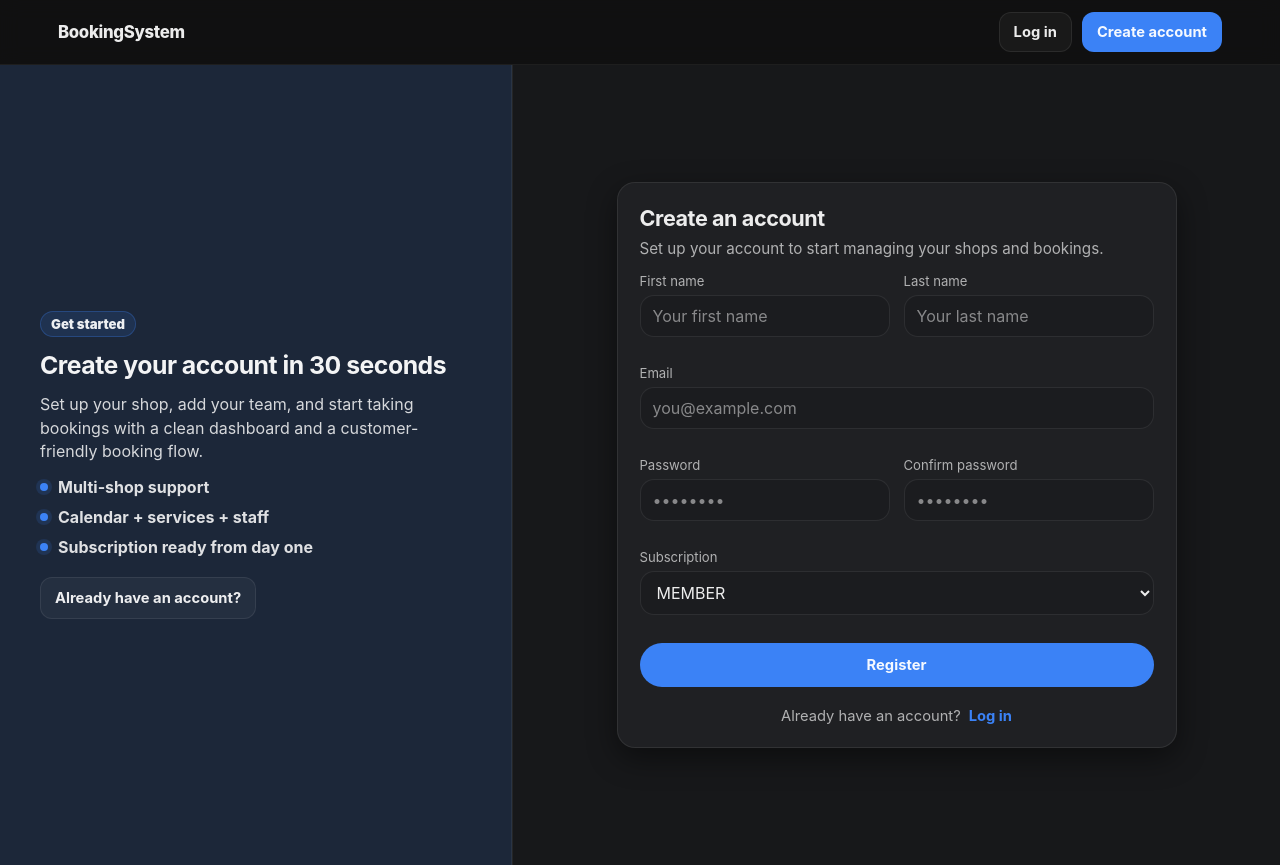
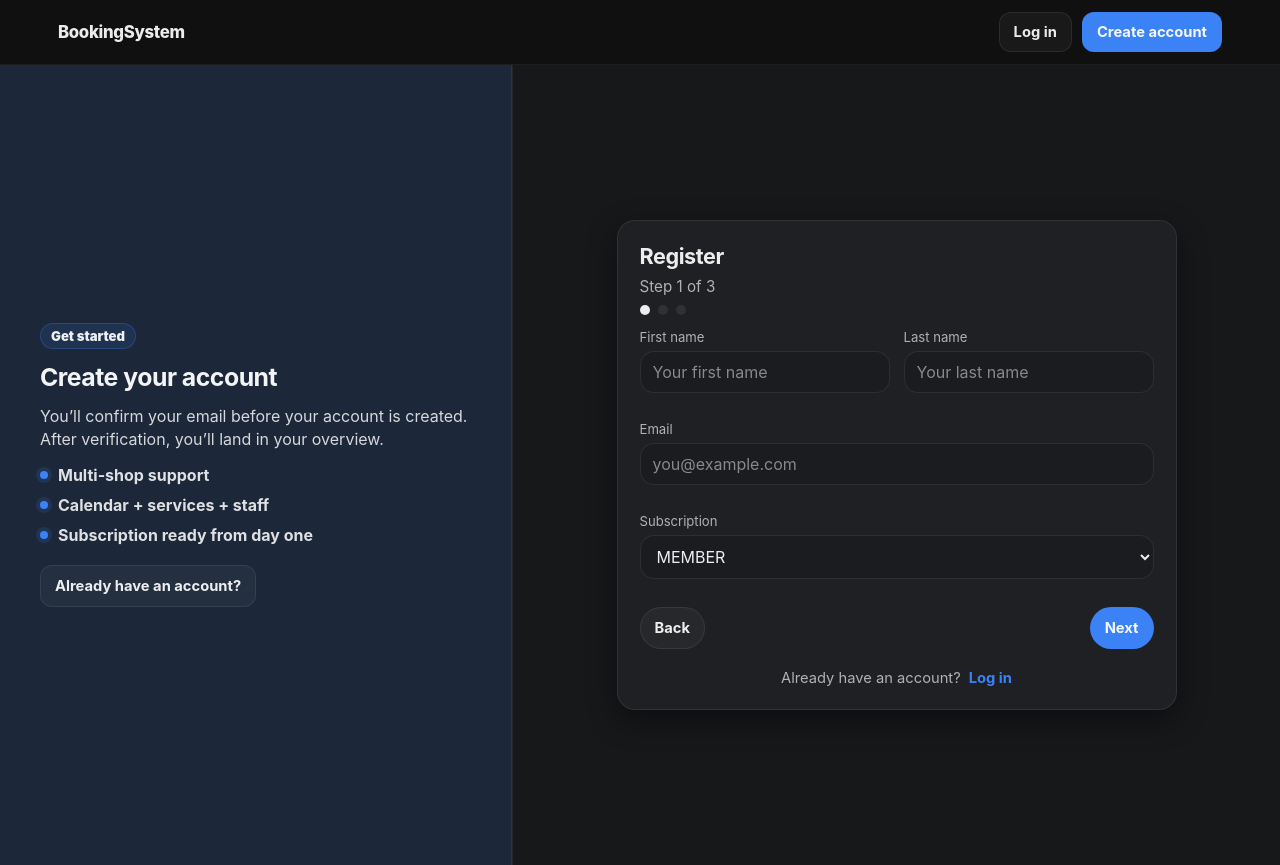
Before and after one commit to notTeo/BookingSystemFrontend_v2, a React (Vite) app: page /register in a window 1280 px wide. Built offline with nearby package versions, Linux system fonts and the light colour scheme; no server answers.

Commit message:
added pre-register and varify email

```diff
--- a/src/pages/public/RegisterPage/RegisterPage.css
+++ b/src/pages/public/RegisterPage/RegisterPage.css
@@ -279,3 +279,87 @@
     font-size: 1.2rem;
   }
 }
+
+/* src/pages/auth/register/RegisterPage.css */
+
+.wizard__steps {
+  display: flex;
+  gap: 8px;
+  align-items: center;
+}
+
+.wizard__dot {
+  width: 10px;
+  height: 10px;
+  border-radius: 999px;
+  background: var(--border, rgba(255, 255, 255, 0.12));
+}
+
+.wizard__dot.is-active {
+  background: var(--text, #fff);
+}
+
+.wizard__actions {
+  display: flex;
+  justify-content: space-between;
+  align-items: center;
+  gap: 12px;
+}
+
+.wizard__hint {
+  margin: 0;
+  color: var(--muted, rgba(255, 255, 255, 0.7));
+  font-size: 14px;
+  line-height: 1.5;
+}
+
+.wizard__success {
+  padding: 12px;
+  border: 1px solid var(--border, rgba(255, 255, 255, 0.12));
+  border-radius: 12px;
+  background: var(--card, rgba(255, 255, 255, 0.04));
+}
+
+.wizard__successTitle {
+  margin: 0;
+  font-weight: 700;
+}
+
+.wizard__successText {
+  margin: 0;
+  color: var(--muted, rgba(255, 255, 255, 0.7));
+  font-size: 14px;
+  line-height: 1.5;
+}
+
+.wizard__successText code {
+  font-family: ui-monospace, SFMono-Regular, Menlo, Monaco, Consolas, "Liberation Mono", "Courier New",
+    monospace;
+  font-size: 12px;
+  padding: 2px 6px;
+  border-radius: 8px;
+  border: 1px solid var(--border, rgba(255, 255, 255, 0.12));
+}
+
+.wizard__loginLink {
+  color: inherit;
+  text-decoration: none;
+  opacity: 0.9;
+}
+
+.wizard__loginLink:hover {
+  opacity: 1;
+  text-decoration: underline;
+}
+
+/* Optional: keep buttons from stretching weirdly on small widths */
+@media (max-width: 720px) {
+  .wizard__actions {
+    flex-direction: column;
+    align-items: stretch;
+  }
+
+  .wizard__loginLink {
+    text-align: center;
+  }
+}
--- a/src/pages/public/RegisterPage/RegisterPage.tsx
+++ b/src/pages/public/RegisterPage/RegisterPage.tsx
@@ -1,9 +1,9 @@
-import React, { useCallback, useState } from "react";
-import { Link, useNavigate } from "react-router-dom";
+// src/pages/auth/register/RegisterPage.tsx
+import React, { useCallback, useMemo, useState } from "react";
+import { Link } from "react-router-dom";
 
 import "./RegisterPage.css";
-import { registerUser } from "../../../api/auth";
-import { useAuth } from "../../../providers/AuthProvider";
+import { preRegisterUser } from "../../../api/auth";
 
 const EMPTY_FORM = {
   firstName: "",
@@ -14,16 +14,35 @@ const EMPTY_FORM = {
   subscription: "MEMBER",
 } as const;
 
-type FormState = typeof EMPTY_FORM;
+type FormState = {
+  firstName: string;
+  lastName: string;
+  email: string;
+  password: string;
+  confirmPassword: string;
+  subscription: "MEMBER" | "STARTER" | "PRO";
+};
 
-type RegisterStatus = "idle" | "pending" | "success" | "error";
+type StepKey = "email" | "password" | "verify";
+type SubmitStatus = "idle" | "pending" | "success" | "error";
+
+function isEmailLike(v: string): boolean {
+  return /^[^\s@]+@[^\s@]+\.[^\s@]+$/.test(v.trim());
+}
 
 const RegisterPage: React.FC = () => {
-  const [form, setForm] = useState<FormState>(EMPTY_FORM);
-  const [status, setStatus] = useState<RegisterStatus>("idle");
+  const [form, setForm] = useState<FormState>(EMPTY_FORM as unknown as FormState);
+  const [step, setStep] = useState<StepKey>("email");
+  const [status, setStatus] = useState<SubmitStatus>("idle");
   const [error, setError] = useState<string | null>(null);
-  const navigate = useNavigate();
-  const { refreshUser } = useAuth();
+
+  const isSubmitting = status === "pending";
+
+  const stepIndex = useMemo(() => {
+    if (step === "email") return 0;
+    if (step === "password") return 1;
+    return 2;
+  }, [step]);
 
   const handleChange = useCallback<React.ChangeEventHandler<HTMLInputElement | HTMLSelectElement>>(
     (event) => {
@@ -34,45 +53,80 @@ const RegisterPage: React.FC = () => {
     [error],
   );
 
-  const handleSubmit = useCallback<React.FormEventHandler<HTMLFormElement>>(
-    async (event) => {
-      event.preventDefault();
+  const validateEmailStep = useCallback((): string | null => {
+    if (!form.firstName.trim() || form.firstName.trim().length < 2) return "First name is required.";
+    if (!form.lastName.trim() || form.lastName.trim().length < 2) return "Last name is required.";
+    if (!isEmailLike(form.email)) return "Enter a valid email.";
+    if (!form.subscription) return "Choose a subscription.";
+    return null;
+  }, [form.firstName, form.lastName, form.email, form.subscription]);
 
+  const validatePasswordStep = useCallback((): string | null => {
+    if (!form.password || form.password.length < 8) return "Password must be at least 8 characters.";
+    if (form.password !== form.confirmPassword) return "Passwords do not match.";
+    return null;
+  }, [form.password, form.confirmPassword]);
+
+  const goNext = useCallback(() => {
+    setError(null);
+
+    if (step === "email") {
+      const msg = validateEmailStep();
+      if (msg) return setError(msg);
+      setStep("password");
+      return;
+    }
+
+    if (step === "password") {
+      const msg = validatePasswordStep();
+      if (msg) return setError(msg);
+      setStep("verify");
+      return;
+    }
+  }, [step, validateEmailStep, validatePasswordStep]);
+
+  const goBack = useCallback(() => {
+    setError(null);
+
+    if (step === "password") setStep("email");
+    else if (step === "verify") setStep("password");
+  }, [step]);
+
+  const handleSendVerification = useCallback(async () => {
     setStatus("pending");
     setError(null);
 
+    const msg1 = validateEmailStep();
+    if (msg1) {
+      setStatus("idle");
+      setError(msg1);
+      return;
+    }
+
+    const msg2 = validatePasswordStep();
+    if (msg2) {
+      setStatus("idle");
+      setError(msg2);
+      return;
+    }
+
     try {
-        await registerUser({
-          firstName: form.firstName,
-          lastName: form.lastName,
-          email: form.email,
+      await preRegisterUser({
+        firstName: form.firstName.trim(),
+        lastName: form.lastName.trim(),
+        email: form.email.trim().toLowerCase(),
         password: form.password,
         confirmPassword: form.confirmPassword,
         subscription: form.subscription,
       });
 
-        await refreshUser();
       setStatus("success");
-        navigate("/overview", { replace: true });
     } catch (err) {
-        console.error("Unable to register", err);
+      console.error("Unable to pre-register", err);
       setStatus("error");
-        setError(err instanceof Error ? err.message : "Unable to register. Try again.");
+      setError(err instanceof Error ? err.message : "Unable to send verification email. Try again.");
     }
-    },
-    [
-      navigate,
-      form.firstName,
-      form.lastName,
-      form.email,
-      form.password,
-      form.confirmPassword,
-      form.subscription,
-      refreshUser,
-    ],
-  );
-
-  const isSubmitting = status === "pending";
+  }, [form, validateEmailStep, validatePasswordStep]);
 
   return (
     <main className="signin">
@@ -82,11 +136,11 @@ const RegisterPage: React.FC = () => {
           <div className="signin__rightInner">
             <span className="signin__badge">Get started</span>
 
-            <h2 className="signin__rightTitle">Create your account in 30 seconds</h2>
+            <h2 className="signin__rightTitle">Create your account</h2>
 
             <p className="signin__rightText">
-              Set up your shop, add your team, and start taking bookings with a clean dashboard and
-              a customer-friendly booking flow.
+              You’ll confirm your email before your account is created. After verification, you’ll
+              land in your overview.
             </p>
 
             <div className="signin__bullets">
@@ -112,16 +166,22 @@ const RegisterPage: React.FC = () => {
           </div>
         </aside>
 
-        {/* RIGHT (60%): form */}
+        {/* RIGHT (60%): wizard */}
         <section className="signin__left signin__left--right">
-          <form className="signin__card stack-md" onSubmit={handleSubmit}>
+          <div className="signin__card stack-md">
             <header className="signin__header stack-sm">
-              <h1 className="signin__title">Create an account</h1>
-              <p className="signin__subtitle">
-                Set up your account to start managing your shops and bookings.
-              </p>
+              <h1 className="signin__title">Register</h1>
+              <p className="signin__subtitle">Step {stepIndex + 1} of 3</p>
+
+              <div className="wizard__steps" aria-hidden="true">
+                <div className={`wizard__dot ${stepIndex >= 0 ? "is-active" : ""}`} />
+                <div className={`wizard__dot ${stepIndex >= 1 ? "is-active" : ""}`} />
+                <div className={`wizard__dot ${stepIndex >= 2 ? "is-active" : ""}`} />
+              </div>
             </header>
 
+            {step === "email" && (
+              <div className="stack-md">
                 <div className="signin__grid2">
                   <div className="field">
                     <label htmlFor="firstName">First name</label>
@@ -134,6 +194,7 @@ const RegisterPage: React.FC = () => {
                       placeholder="Your first name"
                       type="text"
                       value={form.firstName}
+                      disabled={isSubmitting}
                     />
                   </div>
 
@@ -148,6 +209,7 @@ const RegisterPage: React.FC = () => {
                       placeholder="Your last name"
                       type="text"
                       value={form.lastName}
+                      disabled={isSubmitting}
                     />
                   </div>
                 </div>
@@ -163,9 +225,30 @@ const RegisterPage: React.FC = () => {
                     placeholder="you@example.com"
                     type="email"
                     value={form.email}
+                    disabled={isSubmitting}
                   />
                 </div>
 
+                <div className="field">
+                  <label htmlFor="subscription">Subscription</label>
+                  <select
+                    className="select"
+                    id="subscription"
+                    name="subscription"
+                    value={form.subscription}
+                    onChange={handleChange}
+                    disabled={isSubmitting}
+                  >
+                    <option value="MEMBER">MEMBER</option>
+                    <option value="STARTER">STARTER</option>
+                    <option value="PRO">PRO</option>
+                  </select>
+                </div>
+              </div>
+            )}
+
+            {step === "password" && (
+              <div className="stack-md">
                 <div className="signin__grid2">
                   <div className="field">
                     <label htmlFor="password">Password</label>
@@ -178,6 +261,7 @@ const RegisterPage: React.FC = () => {
                       placeholder="••••••••"
                       type="password"
                       value={form.password}
+                      disabled={isSubmitting}
                     />
                   </div>
 
@@ -192,40 +276,99 @@ const RegisterPage: React.FC = () => {
                       placeholder="••••••••"
                       type="password"
                       value={form.confirmPassword}
+                      disabled={isSubmitting}
                     />
                   </div>
                 </div>
 
+                <p className="wizard__hint">
+                  Next step will send a verification email to the address you provided.
+                </p>
+              </div>
+            )}
+
+            {step === "verify" && (
+              <div className="stack-md">
                 <div className="field">
-              <label htmlFor="subscription">Subscription</label>
-              <select
-                className="select"
-                id="subscription"
-                name="subscription"
-                value={form.subscription}
-                onChange={handleChange}
-              >
-                <option value="MEMBER">MEMBER</option>
-                <option value="STARTER">STARTER</option>
-                <option value="PRO">PRO</option>
-              </select>
+                  <label htmlFor="verifyEmail">Email</label>
+                  <input
+                    className="input"
+                    id="verifyEmail"
+                    name="verifyEmail"
+                    value={form.email}
+                    readOnly
+                  />
                 </div>
 
-            {status === "error" && error && <p className="signin__error">{error}</p>}
+                {status === "success" ? (
+                  <div className="wizard__success stack-sm">
+                    <p className="wizard__successTitle">Verification email sent.</p>
+                    <p className="wizard__successText">
+                      Open your email and click the verification button. After verification you will
+                      be redirected to <code>/overview</code>.
+                    </p>
 
                     <button
-              type="submit"
-              className="btn btn--primary btn--full signin__btn"
+                      type="button"
+                      className="btn btn--ghost"
+                      onClick={handleSendVerification}
                       disabled={isSubmitting}
                     >
-              {isSubmitting ? "Registering..." : "Register"}
+                      Resend email
                     </button>
+                  </div>
+                ) : (
+                  <div className="stack-sm">
+                    <p className="wizard__hint">
+                      Click the button to send the verification email.
+                    </p>
+
+                    <button
+                      type="button"
+                      className="btn btn--primary btn--full signin__btn"
+                      onClick={handleSendVerification}
+                      disabled={isSubmitting}
+                    >
+                      {isSubmitting ? "Sending..." : "Send verification email"}
+                    </button>
+                  </div>
+                )}
+              </div>
+            )}
+
+            {error && <p className="signin__error">{error}</p>}
+
+            <div className="wizard__actions">
+              <button
+                type="button"
+                className="btn btn--ghost"
+                onClick={goBack}
+                disabled={isSubmitting || step === "email"}
+              >
+                Back
+              </button>
+
+              {step !== "verify" ? (
+                <button
+                  type="button"
+                  className="btn btn--primary"
+                  onClick={goNext}
+                  disabled={isSubmitting}
+                >
+                  Next
+                </button>
+              ) : (
+                <Link className="wizard__loginLink" to="/login">
+                  Already verified? Log in
+                </Link>
+              )}
+            </div>
 
             <p className="signin__footer">
               <span>Already have an account?</span>
               <Link to="/login">Log in</Link>
             </p>
-          </form>
+          </div>
         </section>
       </div>
     </main>
```
Also changed, not shown: src/api/auth.ts (+12 -0 lines). Lines whose indentation alone changed are shown as unchanged.
